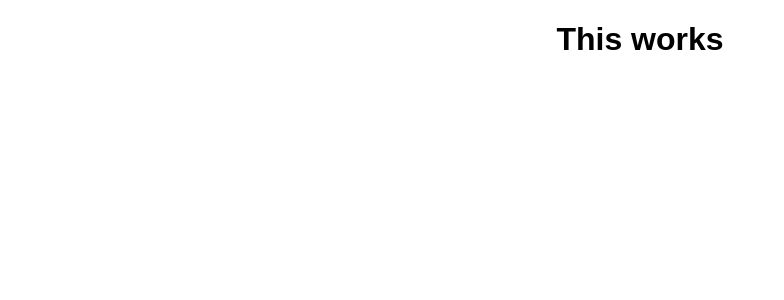
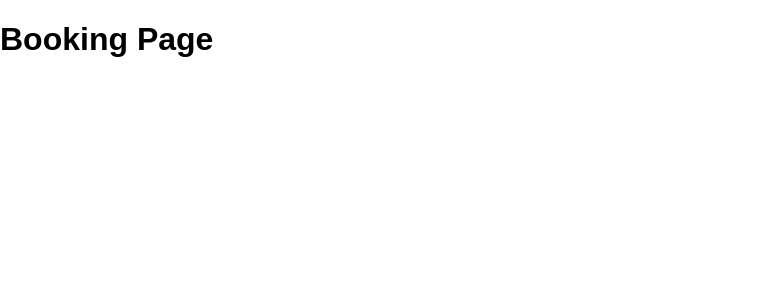
Before and after one commit to 17robots/EventBooking, a React (Create React App) app in the folder frontend/: page /bookings in a window 1280 px wide. Shown: the top 300 px of the page, without its empty margins (0-784 px from the left). Built offline with nearby package versions, Linux system fonts and the light colour scheme.

Commit message:
Frontend Additions

```diff
--- a/frontend/package.json
+++ b/frontend/package.json
@@ -8,6 +8,7 @@
     "@testing-library/user-event": "^7.1.2",
     "react": "^16.13.1",
     "react-dom": "^16.13.1",
+    "react-router-dom": "^5.2.0",
     "react-scripts": "3.4.1"
   },
   "scripts": {
--- a/frontend/src/App.js
+++ b/frontend/src/App.js
@@ -1,11 +1,21 @@
 import React from 'react';
+import { BrowserRouter, Route, Redirect, Switch } from 'react-router-dom'
 import './App.css';
+
+import AuthPage from './pages/Auth'
+import EventPage from './pages/Events'
+import BookingPage from './pages/Bookings'
 
 function App() {
   return (
-    <div className="App">
-      <h1>This works</h1>
-    </div>
+    <BrowserRouter>
+      <Switch>
+        <Redirect from="/" to="/auth" exact />
+        <Route path="/auth" component={AuthPage} />
+        <Route path="/events" component={EventPage} />
+        <Route path="/bookings" component={BookingPage} />
+      </Switch>
+    </BrowserRouter>
   );
 }
 
--- /dev/null
+++ b/frontend/src/pages/Auth.js
@@ -0,0 +1,9 @@
+import React, { Component } from 'react'
+
+export default class AuthPage extends Component {
+    render() {
+        return (
+            <h1>Auth Page</h1>
+        )
+    }
+}
--- /dev/null
+++ b/frontend/src/pages/Bookings.js
@@ -0,0 +1,9 @@
+import React, { Component } from 'react'
+
+export default class BookingPage extends Component {
+    render() {
+        return (
+            <h1>Booking Page</h1>
+        )
+    }
+}
--- /dev/null
+++ b/frontend/src/pages/Events.js
@@ -0,0 +1,9 @@
+import React, { Component } from 'react'
+
+export default class EventPage extends Component {
+    render() {
+        return (
+            <h1>Event Page</h1>
+        )
+    }
+}
```
Also changed, not shown: 1 other file (tests, documents, lock files or other folders).
